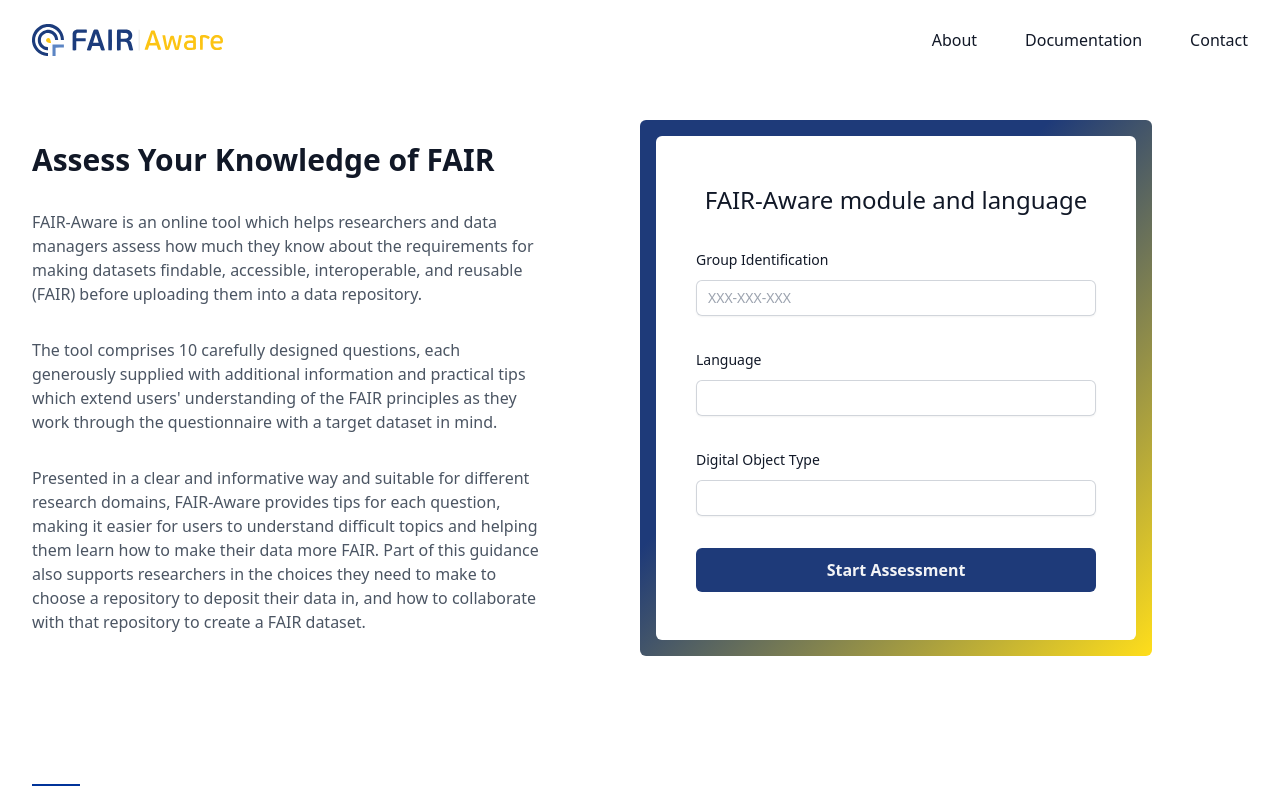
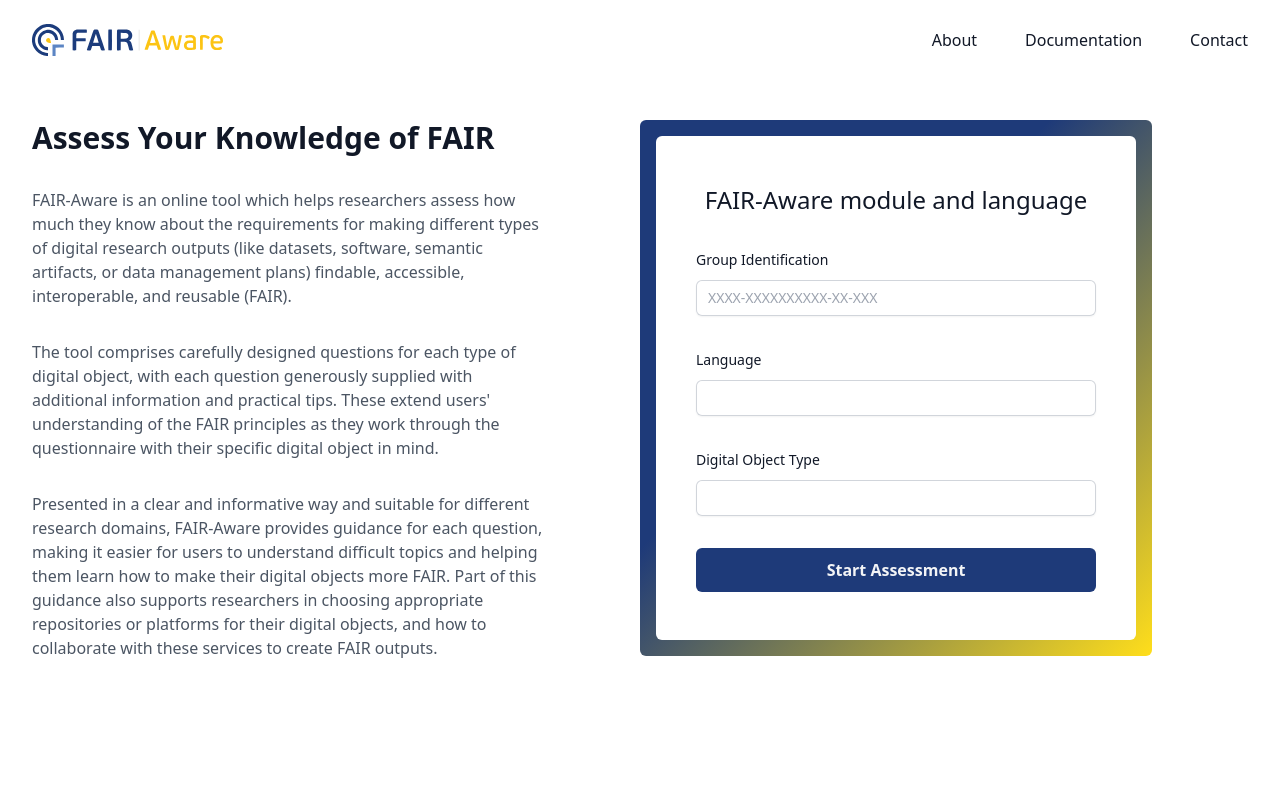
Before and after one commit to DANS-KNAW/fair-aware, a Next.js app: page / in a window 1280 px wide. Shown: the top 786 px of the page. Built offline with nearby package versions, Linux system fonts and the light colour scheme.

Commit message:
Updated lint changes

```diff
--- a/app/(admin)/login/page.tsx
+++ b/app/(admin)/login/page.tsx
@@ -5,10 +5,10 @@ export default function Login() {
   return (
     <div className="h-dvh overflow-hidden">
       <div className="relative mx-auto max-w-7xl">
-        <div className="absolute right-0 -top-44 z-10 h-96 w-80 rotate-[80deg] bg-gradient-to-br from-fair_dark_blue-600 from-0% via-fair_blue-600 via-45% to-fair_yellow-600 to-100% blur-3xl"></div>
+        <div className="absolute -top-44 right-0 z-10 h-96 w-80 rotate-[80deg] bg-gradient-to-br from-fair_dark_blue-600 from-0% via-fair_blue-600 via-45% to-fair_yellow-600 to-100% blur-3xl"></div>
       </div>
       <div className="relative z-50 flex h-dvh flex-1 flex-col items-center justify-center px-6 py-12 lg:px-8">
-        <div className="w-full max-w-md rounded-xl border border-gray-300 bg-white p-4 sm:p-12 shadow-lg">
+        <div className="w-full max-w-md rounded-xl border border-gray-300 bg-white p-4 shadow-lg sm:p-12">
           <div className="relative h-8 w-auto">
             <Image
               src="/fair-aware.svg"
--- a/app/components/header/navigation-brand.tsx
+++ b/app/components/header/navigation-brand.tsx
@@ -3,7 +3,7 @@ import Link from "next/link";
 
 export default function NavigationBrand() {
   return (
-    <Link href="#" className="sm:-m-1.5 p-1.5">
+    <Link href="#" className="p-1.5 sm:-m-1.5">
       <span className="sr-only">FAIR-Aware</span>
       <div className="relative h-8 w-auto">
         <Image
--- a/app/page.tsx
+++ b/app/page.tsx
@@ -9,32 +9,34 @@ export default function Home() {
       <main className="mx-auto max-w-7xl px-2 lg:px-8">
         <div className="mt-10 flex flex-col lg:flex-row">
           <div className="flex flex-row justify-center lg:flex-col">
-            <div className="max-w-lg space-y-8 text-gray-600 px-2 sm:px-0">
+            <div className="max-w-lg space-y-8 px-2 text-gray-600 sm:px-0">
               <h1 className="text-3xl font-bold text-gray-900">
                 Assess Your Knowledge of FAIR
               </h1>
               <p>
-                FAIR-Aware is an online tool which helps researchers and data
-                managers assess how much they know about the requirements for
-                making datasets findable, accessible, interoperable, and
-                reusable (FAIR) before uploading them into a data repository.
+                FAIR-Aware is an online tool which helps researchers assess how
+                much they know about the requirements for making different types
+                of digital research outputs (like datasets, software, semantic
+                artifacts, or data management plans) findable, accessible,
+                interoperable, and reusable (FAIR).
               </p>
               <p>
-                The tool comprises 10 carefully designed questions, each
-                generously supplied with additional information and practical
-                tips which extend users&apos; understanding of the FAIR
-                principles as they work through the questionnaire with a target
-                dataset in mind.
+                The tool comprises carefully designed questions for each type of
+                digital object, with each question generously supplied with
+                additional information and practical tips. These extend
+                users&apos; understanding of the FAIR principles as they work
+                through the questionnaire with their specific digital object in
+                mind.
               </p>
               <p>
                 Presented in a clear and informative way and suitable for
-                different research domains, FAIR-Aware provides tips for each
-                question, making it easier for users to understand difficult
-                topics and helping them learn how to make their data more FAIR.
-                Part of this guidance also supports researchers in the choices
-                they need to make to choose a repository to deposit their data
-                in, and how to collaborate with that repository to create a FAIR
-                dataset.
+                different research domains, FAIR-Aware provides guidance for
+                each question, making it easier for users to understand
+                difficult topics and helping them learn how to make their
+                digital objects more FAIR. Part of this guidance also supports
+                researchers in choosing appropriate repositories or platforms
+                for their digital objects, and how to collaborate with these
+                services to create FAIR outputs.
               </p>
             </div>
           </div>
@@ -42,12 +44,12 @@ export default function Home() {
             <div className="flex justify-center">
               <div className="flex w-full justify-center rounded-3xl bg-gradient-to-br from-fair_dark_blue-600 from-40% to-fair_yellow-600 to-100% p-4 lg:w-[32rem] lg:rounded-md">
                 <div className="w-full max-w-lg space-y-8 rounded-md bg-white px-4 py-6 sm:px-10 sm:py-12">
-                  <h2 className="text-center text-xl sm:text-2xl font-medium text-gray-900">
+                  <h2 className="text-center text-xl font-medium text-gray-900 sm:text-2xl">
                     FAIR-Aware module and language
                   </h2>
                   <BasicInput
                     label="Group Identification"
-                    placeholder="XXX-XXX-XXX"
+                    placeholder="XXXX-XXXXXXXXXX-XX-XXX"
                   />
                   <BasicInput label="Language" />
                   <BasicInput label="Digital Object Type" />
--- a/app/types/ilm.interface.ts
+++ b/app/types/ilm.interface.ts
@@ -2,10 +2,10 @@ export interface ILM {
   header: ILMHeader;
   footer: ILMFooter;
   landingPage: ILMLandingpage;
-  assessment: any;
-  about: any;
-  contact: any;
-  admin: any;
+  assessment: unknown;
+  about: unknown;
+  contact: unknown;
+  admin: unknown;
 }
 
 interface ILMHeader {
```
Also changed, not shown: app/components/footer.tsx (+12 -3 lines).
